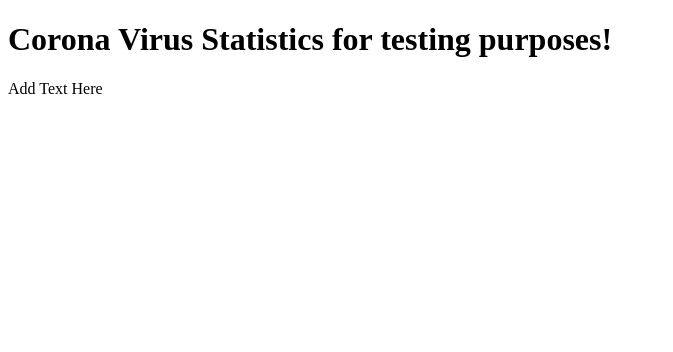
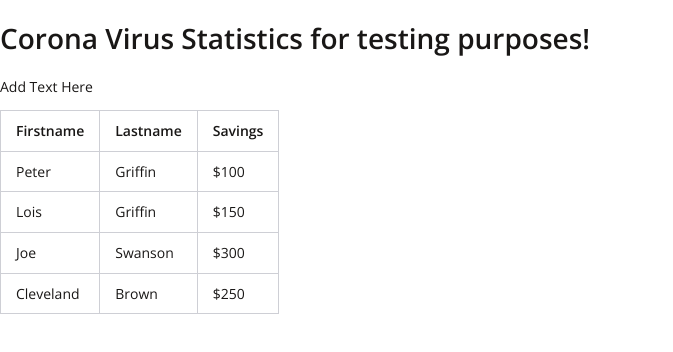
Before and after one commit to jmjoshua/random, a website: page index.html in a window 1280 px wide. Shown: the whole page, without its empty margins (0-673 px from the left). Drawn offline with nearby package versions, Linux system fonts and the light colour scheme.

Commit message:
Added table and global styles and HTML tables

```diff
--- a/index.html
+++ b/index.html
@@ -1,22 +1,49 @@
 <!DOCTYPE html>
 <html>
-    <script src="index.js"></script>
+  <script src="index.js"></script>
   <head>
     <meta charset="UTF-8">
     <meta name="viewport" content="width=device-width, initial-scale=1.0">
     <title>Corona Virus Stats</title>
       <link href="https://fonts.googleapis.com/css?family=Open+Sans:400,600|Oxanium:500,600&display=swap" rel="stylesheet">
-      <link rel="stylesheet" href="node_modules/style.css">
+      <link rel="stylesheet" href="/style.css">
   </head>
-    <body>
+  <body>
     <main>
       <!-- ***********************  ABOUT CORONA VIRUS  *********************** -->
-      <header>
+    <header>
         <div class="content-wrap">
         <h1>Corona Virus Statistics for testing purposes! </h1>
             <p>Add Text Here</p>
         </div>
-      </header>
+    </header>
+    <table>
+     <tr>
+     <th>Firstname</th>
+     <th>Lastname</th>
+     <th>Savings</th>
+     </tr>
+     <tr>
+     <td>Peter</td>
+     <td>Griffin</td>
+     <td>$100</td>
+     </tr>
+     <tr>
+     <td>Lois</td>
+     <td>Griffin</td>
+     <td>$150</td>
+     </tr>
+     <tr>
+     <td>Joe</td>
+     <td>Swanson</td>
+     <td>$300</td>
+     </tr>
+     <tr>
+     <td>Cleveland</td>
+     <td>Brown</td>
+     <td>$250</td>
+     </tr>
+    </table>
     </main>
   </body>
 </html>
--- a/style.css
+++ b/style.css
@@ -0,0 +1,18 @@
+/* ----------- Global Style --------------- */
+body {
+    color: #191716;
+    margin: 0;
+    padding: 0;
+    font-family: 'Open Sans', sans-serif;
+    font-size: 14px;
+    line-height: 1.4;
+}
+/* ----------- Table Style --------------- */
+table {
+  border-collapse: collapse;
+}
+th,
+td {
+  border: 1px solid #cecfd5;
+  padding: 10px 15px;
+}
```
